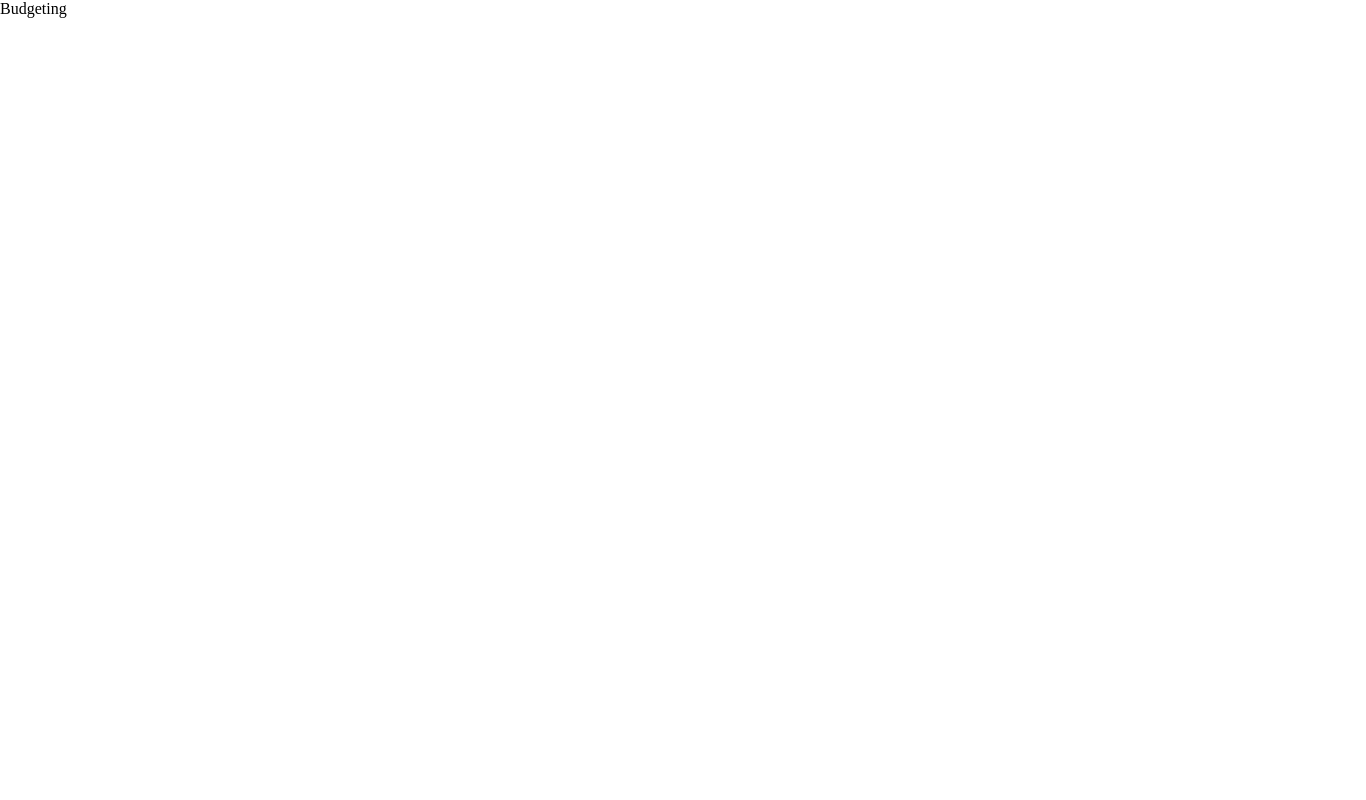
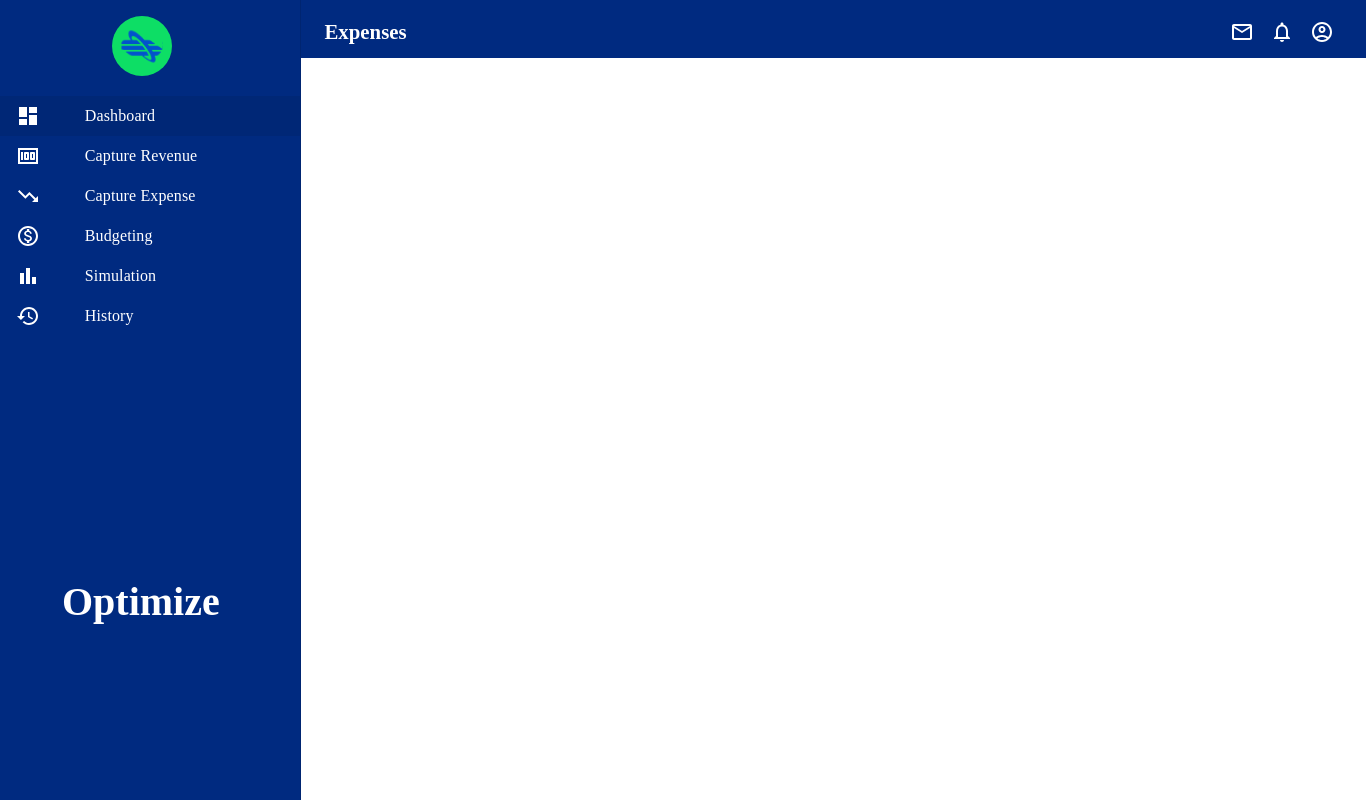
Before and after one commit to victoriaodemakin/Optitrack, a React (Create React App) app: page /Budgeting in a window 1280 px wide. Shown: the whole page, 1366 px wide, since content can reach past the window. Built offline with nearby package versions, Linux system fonts and the light colour scheme.

Commit message:
routing budget page

```diff
--- a/src/pages/Budgeting.jsx
+++ b/src/pages/Budgeting.jsx
@@ -1,7 +1,11 @@
 import React from 'react'
 import useMediaQuery from "@mui/material/useMediaQuery"
-import { useState } from "react";
+import TopNav from "../components/TopNav";
+import Sidebar from "../components/Sidebar";
+import MobileNav from "../components/MobileNav";
+// import { useState } from "react";
 import { useNavigate } from "react-router-dom";
+
 
 
 
@@ -11,8 +15,20 @@ const Budgeting = () => {
  const BudgetClick = () => {
    navigate("/Budgeting");
  };
+ const isDesktop = useMediaQuery("(min-width: 1024px)");
+
   return (
-    <div>Budgeting</div>
+    <div>{isDesktop ? (
+      <div className="DesktopScreen">
+        <TopNav Title="Expenses" />
+        <Sidebar />
+        <button onClick={BudgetClick}>Hello</button>
+      </div>
+    ) : (
+      <div className="MobileScreen">
+        <MobileNav title="Expenses" />
+      </div>
+    )}</div>
   )
 }
 
```
